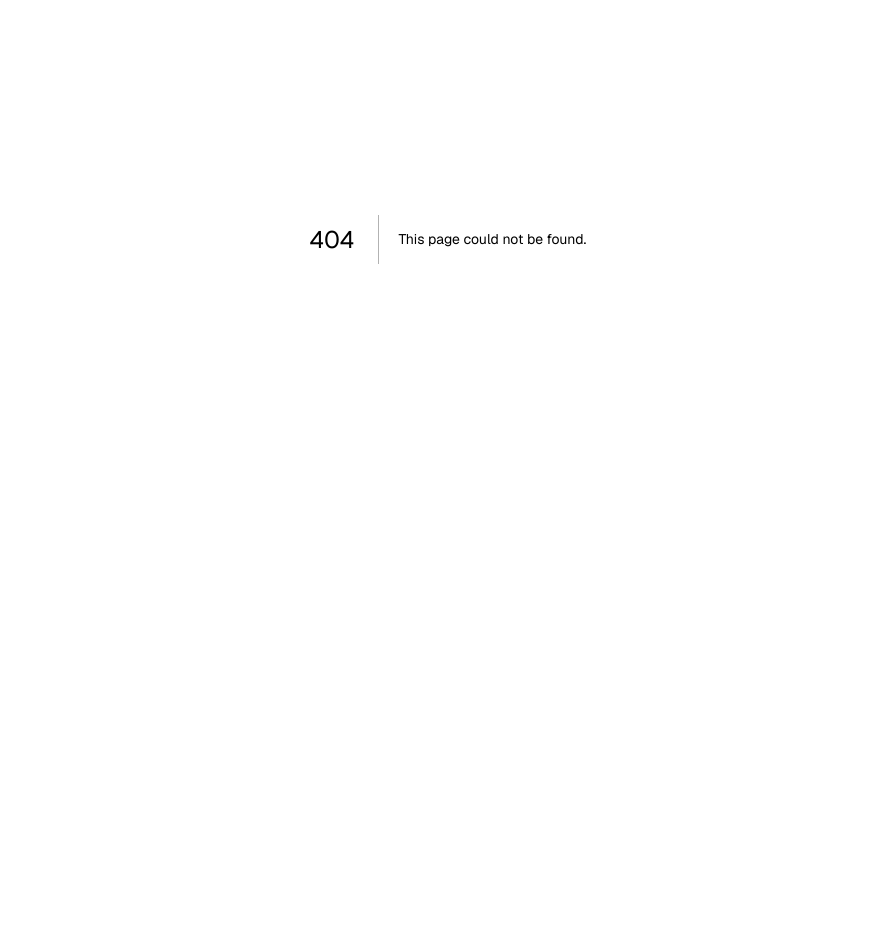
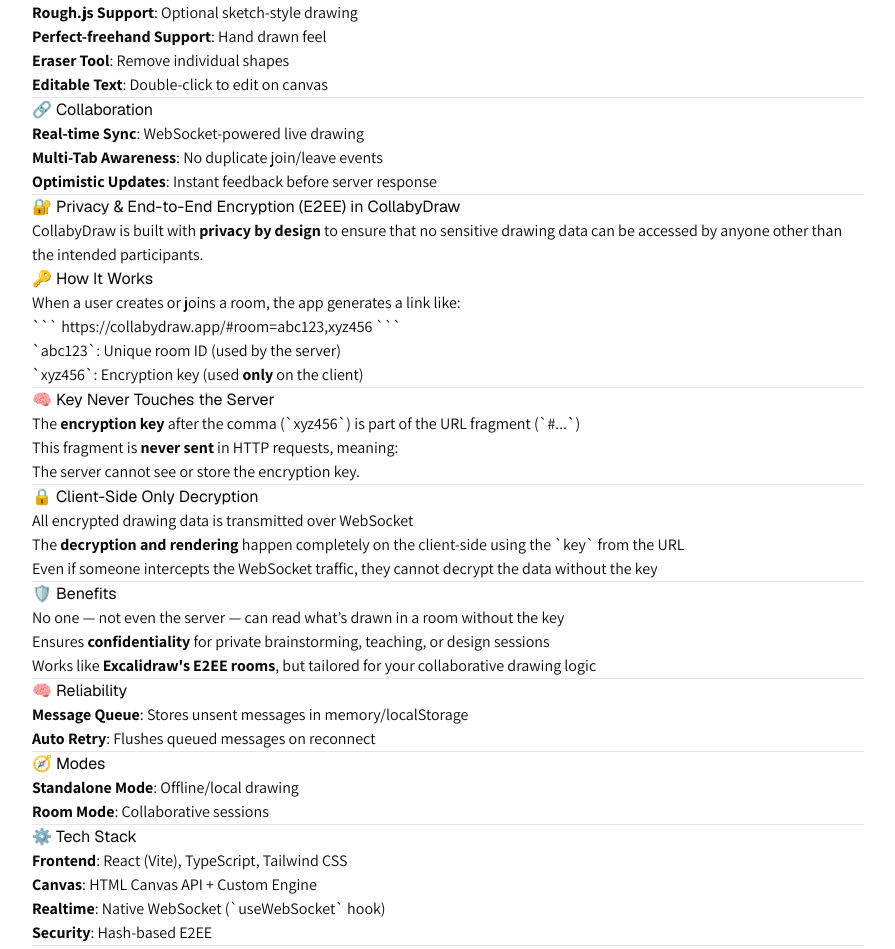
Before and after one commit to coderomm/CollabyDraw, a Next.js app in the folder apps/collabydraw/: page /details in a window 1280 px wide. Before the commit this address had no page. Shown: the part 161-1110 px from the top of the page, without its empty margins (192-1087 px from the left). Before the commit the page ends 800 px from the top, so only its background shows below. Built offline with nearby package versions, Linux system fonts and the light colour scheme.

Commit message:
feat: Add app details and basic documentation

```diff
--- /dev/null
+++ b/apps/collabydraw/app/(site)/details/CodeBlock.tsx
@@ -0,0 +1,25 @@
+'use client';
+
+import React from 'react';
+import { Prism as SyntaxHighlighter } from 'react-syntax-highlighter';
+import { oneLight } from 'react-syntax-highlighter/dist/esm/styles/prism';
+
+type CodeBlockProps = {
+    language: string;
+    value: string;
+};
+
+const CodeBlock = ({ language, value }: CodeBlockProps) => {
+    return (
+        <SyntaxHighlighter
+            style={oneLight}
+            language={language}
+            PreTag="div"
+            wrapLongLines
+        >
+            {value}
+        </SyntaxHighlighter>
+    );
+};
+
+export default CodeBlock;
--- /dev/null
+++ b/apps/collabydraw/app/(site)/details/page.tsx
@@ -0,0 +1,44 @@
+import React from 'react';
+import ReactMarkdown from 'react-markdown';
+import remarkGfm from 'remark-gfm';
+import rehypeRaw from 'rehype-raw';
+import markdown from '@/content/detailsContent';
+import ClientTweet from '@/components/ClientTweet';
+// import dynamic from 'next/dynamic';
+import { type Components } from 'react-markdown';
+import CodeBlock from './CodeBlock';
+
+// const CodeBlock = dynamic(() => import('./CodeBlock'), { ssr: false }); // 💡 Important: no SSR
+
+export default function DetailsPage() {
+    return (
+        <div className="px-4 py-10 md:px-8 max-w-4xl mx-auto prose prose-lg">
+            <ReactMarkdown
+                remarkPlugins={[remarkGfm]}
+                rehypePlugins={[rehypeRaw]}
+                components={{
+                    code({ node, inline, className, children, ...props }) {
+                        const match = /language-(\w+)/.exec(className || '');
+                        return !inline && match ? (
+                            <CodeBlock language={match[1]} value={String(children).replace(/\n$/, '')} />
+                        ) : (
+                            <code className="bg-gray-100 px-1 py-0.5 rounded" {...props}>{children}</code>
+                        );
+                    },
+                    // eslint-disable-next-line @typescript-eslint/no-unused-vars
+                    iframe({ node, ...props }) {
+                        return (
+                            <div className="aspect-video w-full my-6">
+                                <iframe {...props} className="w-full h-full rounded-md" />
+                            </div>
+                        );
+                    },
+                }}
+            >
+                {markdown}
+            </ReactMarkdown>
+
+            <ClientTweet />
+        </div>
+    );
+}
--- /dev/null
+++ b/apps/collabydraw/components/ClientTweet.tsx
@@ -0,0 +1,12 @@
+'use client';
+
+import React from 'react';
+import TweetEmbed from 'react-tweet-embed';
+
+export default function ClientTweet() {
+    return (
+        <div className="my-6">
+            <TweetEmbed tweetId="1711737824058880576" options={{ width: '100%' }} />
+        </div>
+    );
+}
--- /dev/null
+++ b/apps/collabydraw/content/detailsContent.ts
@@ -0,0 +1,109 @@
+const detailsContent = String.raw`
+---
+
+**CollabyDraw** is a web-based collaborative whiteboard where multiple users can draw, edit, and brainstorm together in real time. Whether solo or in a group session, the app offers a smooth, intuitive canvas experience with real-time sync, shape tools, editable text, and privacy-focused end-to-end encryption — all without needing an account.
+
+---
+
+### ✅ Core Features
+
+- **Canvas Drawing**: Freehand, shapes, and editable text
+- **Rough.js Support**: Optional sketch-style drawing
+- **Perfect-freehand Support**: Hand drawn feel
+- **Eraser Tool**: Remove individual shapes
+- **Editable Text**: Double-click to edit on canvas
+
+---
+
+### 🔗 Collaboration
+
+- **Real-time Sync**: WebSocket-powered live drawing
+- **Multi-Tab Awareness**: No duplicate join/leave events
+- **Optimistic Updates**: Instant feedback before server response
+
+---
+
+### 🔐 Privacy & End-to-End Encryption (E2EE) in CollabyDraw
+
+CollabyDraw is built with **privacy by design** to ensure that no sensitive drawing data can be accessed by anyone other than the intended participants.
+
+#### 🔑 How It Works
+
+When a user creates or joins a room, the app generates a link like:
+
+\`\`\`
+https://collabydraw.app/#room=abc123,xyz456
+\`\`\`
+
+- \`abc123\`: Unique room ID (used by the server)
+- \`xyz456\`: Encryption key (used **only** on the client)
+
+---
+
+#### 🧠 Key Never Touches the Server
+
+- The **encryption key** after the comma (\`xyz456\`) is part of the URL fragment (\`#...\`)
+- This fragment is **never sent** in HTTP requests, meaning:
+
+> The server cannot see or store the encryption key.
+
+---
+
+#### 🔒 Client-Side Only Decryption
+
+- All encrypted drawing data is transmitted over WebSocket
+- The **decryption and rendering** happen completely on the client-side using the \`key\` from the URL
+- Even if someone intercepts the WebSocket traffic, they cannot decrypt the data without the key
+
+---
+
+#### 🛡️ Benefits
+
+- No one — not even the server — can read what’s drawn in a room without the key
+- Ensures **confidentiality** for private brainstorming, teaching, or design sessions
+- Works like **Excalidraw's E2EE rooms**, but tailored for your collaborative drawing logic
+
+---
+
+### 🧠 Reliability
+
+- **Message Queue**: Stores unsent messages in memory/localStorage
+- **Auto Retry**: Flushes queued messages on reconnect
+
+---
+
+### 🧭 Modes
+
+- **Standalone Mode**: Offline/local drawing
+- **Room Mode**: Collaborative sessions
+
+---
+
+### ⚙️ Tech Stack
+
+- **Frontend**: React (Vite), TypeScript, Tailwind CSS
+- **Canvas**: HTML Canvas API + Custom Engine
+- **Realtime**: Native WebSocket (\`useWebSocket\` hook)
+- **Security**: Hash-based E2EE
+
+---
+
+### 📂 Github Repo
+
+[github.com/coderomm/CollabyDraw](https://github.com/coderomm/CollabyDraw)
+
+---
+
+### 📽️ YouTube Demo
+
+<iframe width="100%" height="400" src="https://www.youtube.com/embed/NNVdRCoFnK0" frameborder="0" allowfullscreen></iframe>
+
+---
+
+### 🐦 Tweet Embed
+
+<Tweet id="1711737824058880576" />
+
+`;
+
+export default detailsContent;
--- a/apps/collabydraw/package.json
+++ b/apps/collabydraw/package.json
@@ -42,6 +42,11 @@
     "react": "^18.3.1",
     "react-dom": "^18.3.1",
     "react-hook-form": "^7.54.2",
+    "react-markdown": "^10.1.0",
+    "react-syntax-highlighter": "^15.6.1",
+    "react-tweet-embed": "^2.0.0",
+    "rehype-raw": "^7.0.0",
+    "remark-gfm": "^4.0.1",
     "roughjs": "^4.6.6",
     "sonner": "^1.7.4",
     "tailwind-merge": "^3.0.1",
@@ -57,6 +62,7 @@
     "@types/node": "^20",
     "@types/react": "^18.3.1",
     "@types/react-dom": "^18.3.1",
+    "@types/react-syntax-highlighter": "^15.5.13",
     "eslint": "^9",
     "eslint-config-next": "15.1.7",
     "postcss": "^8",
```
Also changed, not shown: 1 other file (tests, documents, lock files or other folders).
